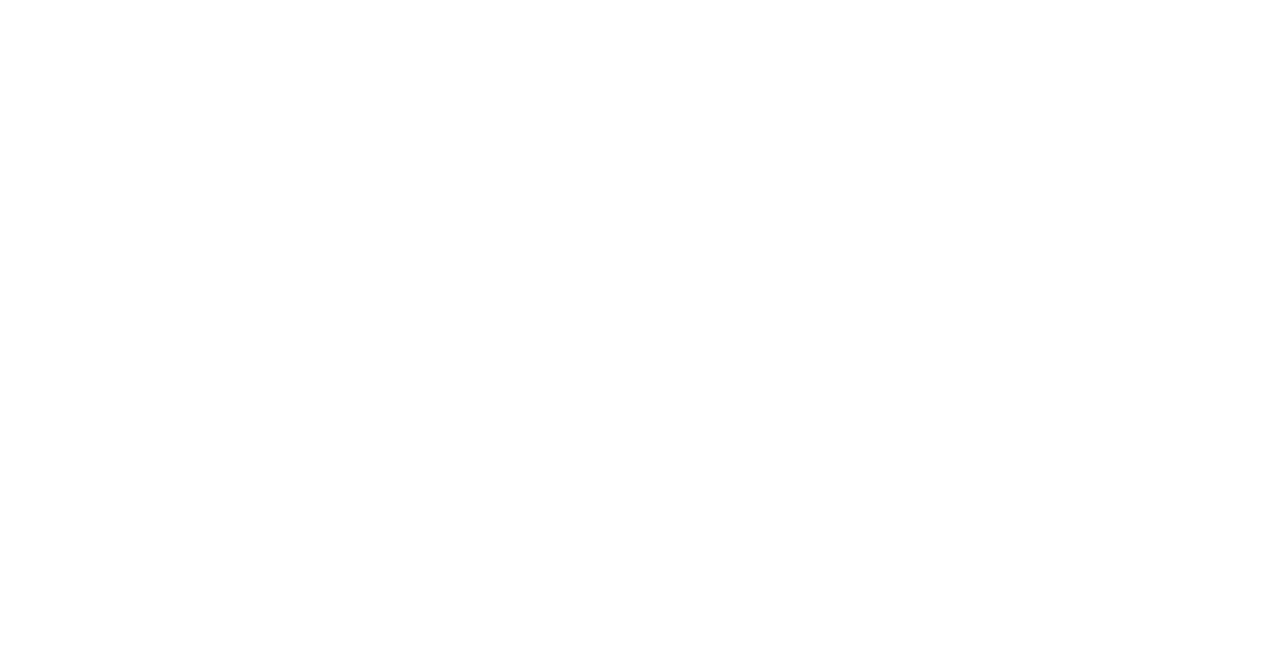
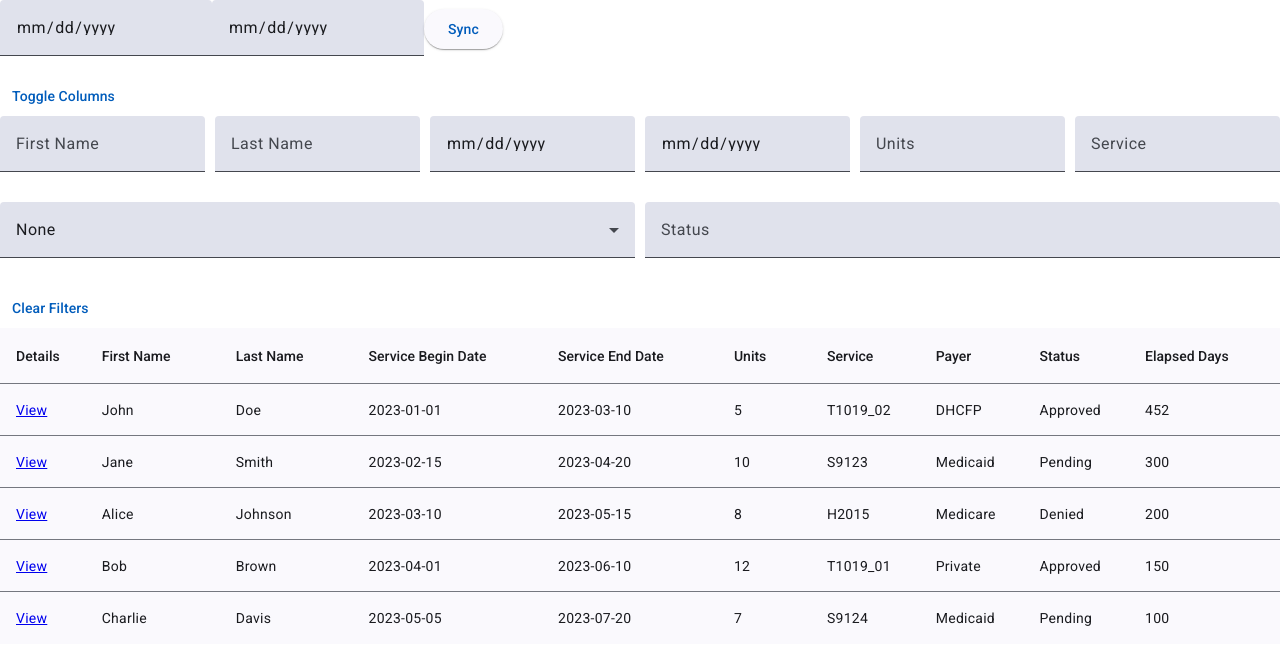
Before and after one commit to glebmark/sandata-billing-ui-poc, an Angular app: page /visits in a window 1280 px wide. Before the commit this address led to /. Shown: the top 664 px of the page. Built offline with nearby package versions, Linux system fonts and the light colour scheme.

Commit message:
rename views to visits

```diff
--- a/src/app/app.module.ts
+++ b/src/app/app.module.ts
@@ -2,7 +2,7 @@ import { NgModule } from '@angular/core';
 import { BrowserModule } from '@angular/platform-browser';
 import { AppRoutingModule } from './app-routing.module';
 import { AppComponent } from './app.component';
-import { ViewsPageComponent } from './visits-page/views-page.component';
+import { VisitsPageComponent } from './visits-page/visits-page.component';
 import { RatePageComponent } from './rate-page/rate-page.component';
 import { MatTabsModule } from '@angular/material/tabs';
 import { RateSubeditorComponent } from './rate-page/rate-subeditor.component';
@@ -32,7 +32,7 @@ import { VisitDetailsComponent } from './visits-page/visit-details/visit-details
     RateSubeditorComponent,
     RateViewerComponent,
     SyncComponent,
-    ViewsPageComponent,
+    VisitsPageComponent,
     VisitDetailsComponent
   ],
   providers: [],
--- a/src/app/app.routes.ts
+++ b/src/app/app.routes.ts
@@ -1,12 +1,12 @@
 import { Routes } from '@angular/router';
-import { ViewsPageComponent } from './visits-page/views-page.component';
+import { VisitsPageComponent } from './visits-page/visits-page.component';
 import { RatePageComponent } from './rate-page/rate-page.component';
 import { StartPageComponent } from './start-page/start-page.component';
 import { VisitDetailsComponent } from './visits-page/visit-details/visit-details.component';
 
 export const routes: Routes = [
   { path: '', component: StartPageComponent, pathMatch: 'full' },
-  { path: 'views', component: ViewsPageComponent },
+  { path: 'visits', component: VisitsPageComponent },
   { path: 'rate', component: RatePageComponent },
   { path: 'visit/:id', component: VisitDetailsComponent }
 ];
--- a/src/app/start-page/start-page.component.ts
+++ b/src/app/start-page/start-page.component.ts
@@ -7,7 +7,7 @@ import { RouterLink, RouterOutlet } from '@angular/router';
     <h1>Welcome to the Sandata Billing UI</h1>
     <nav>
       <ul>
-        <li><a routerLink="/views">Views Page</a></li>
+        <li><a routerLink="/visits">Visit Page</a></li>
         <li><a routerLink="/rate">Rate Page</a></li>
       </ul>
     </nav>
@@ -17,5 +17,5 @@ import { RouterLink, RouterOutlet } from '@angular/router';
 })
 export class StartPageComponent {}
 
-// TODO make backlinks to startpage from rates and views
+// TODO make backlinks to startpage from rates and visits
 // add "pwd" of pages
--- a/src/app/visits-page/filters-and-table-of-visits.component.ts
+++ b/src/app/visits-page/filters-and-table-of-visits.component.ts
@@ -36,7 +36,7 @@ import { RouterModule } from '@angular/router';
         <button mat-button (click)="clearFilters()">Clear Filters</button>
         <table mat-table [dataSource]="dataSource" matSort class="mat-elevation-z8">
             <ng-container matColumnDef="link">
-                <th mat-header-cell *matHeaderCellDef> Link </th>
+                <th mat-header-cell *matHeaderCellDef> Details </th>
                 <td mat-cell *matCellDef="let element"> <a [routerLink]="['/visit', element.id]">View</a> </td>
             </ng-container>
             <ng-container *ngFor="let column of allColumns">
@@ -64,8 +64,6 @@ import { RouterModule } from '@angular/router';
     imports: [MatTableModule, MatSortModule, MatCheckboxModule, MatButtonModule, MatMenuModule, FormsModule, CommonModule, MatInputModule, MatSelectModule, RouterModule]
 })
 export class FiltersAndTableOfVisitsComponent implements AfterViewInit {
-    // fix filters, when type in into multiple filters
-    // they sometimes do not work together and work separately
     @ViewChild(MatSort) sort!: MatSort;
 
     allColumns = [
@@ -124,5 +122,3 @@ const ELEMENT_DATA = [
     {id: 4, firstName: 'Bob', lastName: 'Brown', serviceBeginDate: '2023-04-01', serviceEndDate: '2023-06-10', units: 12, service: 'T1019_01', payer: 'Private', status: 'Approved', elapsedDays: 150},
     {id: 5, firstName: 'Charlie', lastName: 'Davis', serviceBeginDate: '2023-05-05', serviceEndDate: '2023-07-20', units: 7, service: 'S9124', payer: 'Medicaid', status: 'Pending', elapsedDays: 100},
 ];
-
-// TODO rename views to visits
--- a/src/app/visits-page/sync.component.ts
+++ b/src/app/visits-page/sync.component.ts
@@ -67,7 +67,7 @@ export class SyncComponent {
 
 
             // TODO
-            // sync data with output to views-page
+            // sync data with output to visits-page
             // emit data here
         }
 }
--- a/src/app/visits-page/views-page.component.ts
+++ b/src/app/visits-page/visits-page.component.ts
@@ -4,7 +4,7 @@ import { CommonModule } from '@angular/common';
 import { FiltersAndTableOfVisitsComponent } from './filters-and-table-of-visits.component';
 
 @Component({
-  selector: 'app-views-page',
+  selector: 'app-visits-page',
   template: `
     <div>
       <app-sync />
@@ -13,7 +13,7 @@ import { FiltersAndTableOfVisitsComponent } from './filters-and-table-of-visits.
   `,
   imports: [CommonModule, SyncComponent, FiltersAndTableOfVisitsComponent]
 })
-export class ViewsPageComponent implements OnInit {
+export class VisitsPageComponent implements OnInit {
 
   constructor() { }
 
@@ -24,7 +24,7 @@ export class ViewsPageComponent implements OnInit {
 
 // LAYOUT:
 
-// parent component views-page
+// parent component visits-page
 // -- sync
 // -- filters + table of visits
 // ---- may be: filters
```
